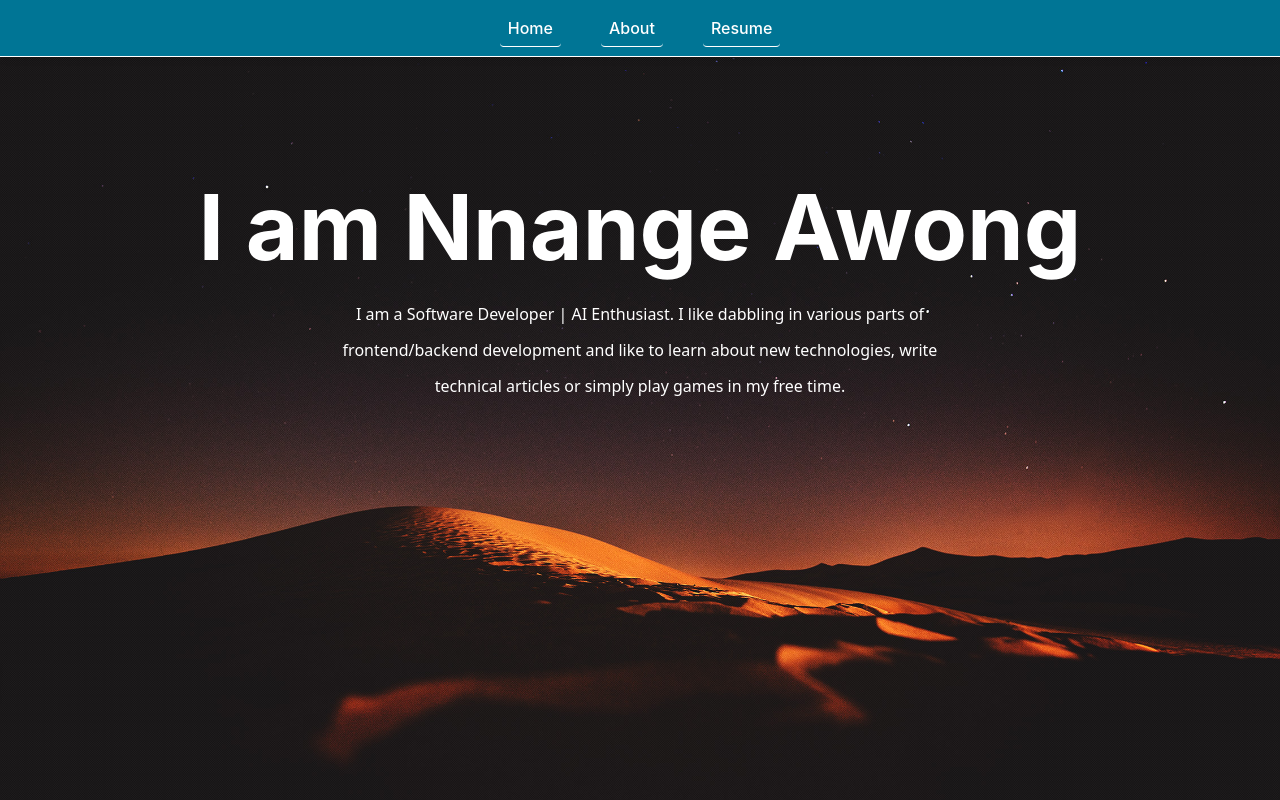
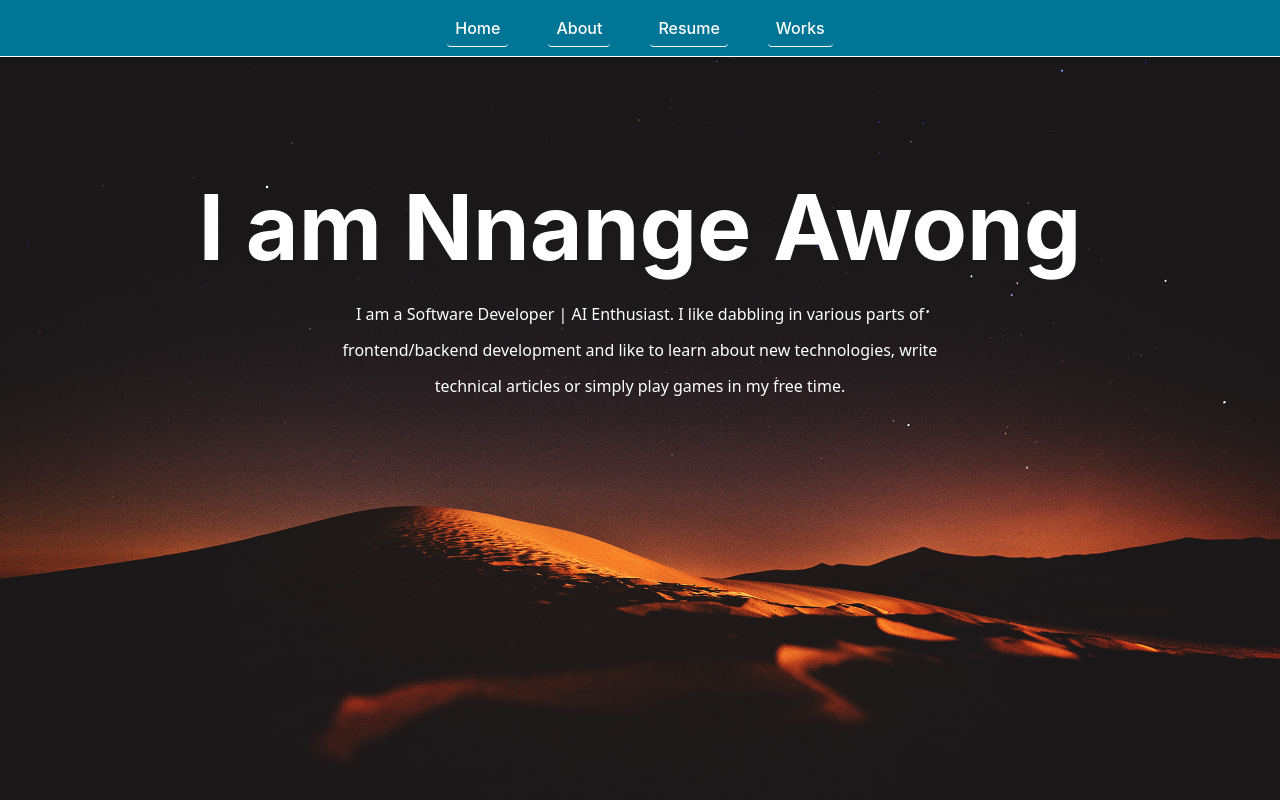
Before and after one commit to Nnange/akwehportfolio, a React (Vite) app: page / in a window 1280 px wide. Shown: the top 800 px of the page. Built offline with nearby package versions, Linux system fonts and the light colour scheme; some icons are missing.

Commit message:
feat: restore "Works" link in Header component navigation

```diff
--- a/src/components/Header.jsx
+++ b/src/components/Header.jsx
@@ -31,7 +31,7 @@ export default class Header extends Component {
             <li className="current"><a className=" border-b p-2 rounded headerItems" href="#home">Home</a></li>
             <li><a className=" border-b p-2 rounded headerItems" href="#about">About</a></li>
             <li><a className=" border-b p-2 rounded headerItems" href="#resume">Resume</a></li>
-            {/* <li><a className=" border-b p-2 rounded headerItems" href="#portfolio">Works</a></li> */}
+            <li><a className=" border-b p-2 rounded headerItems" href="#portfolio">Works</a></li>
             {/* <li><a className="" href="#testimonials">Testimonials</a></li> */}
             {/* <li><a className="" href="#contact">Contact</a></li> */}
           </ul>
```
